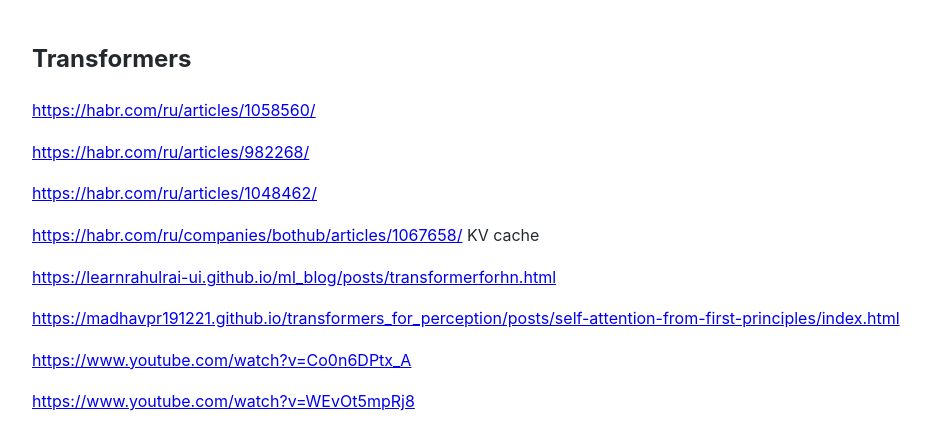
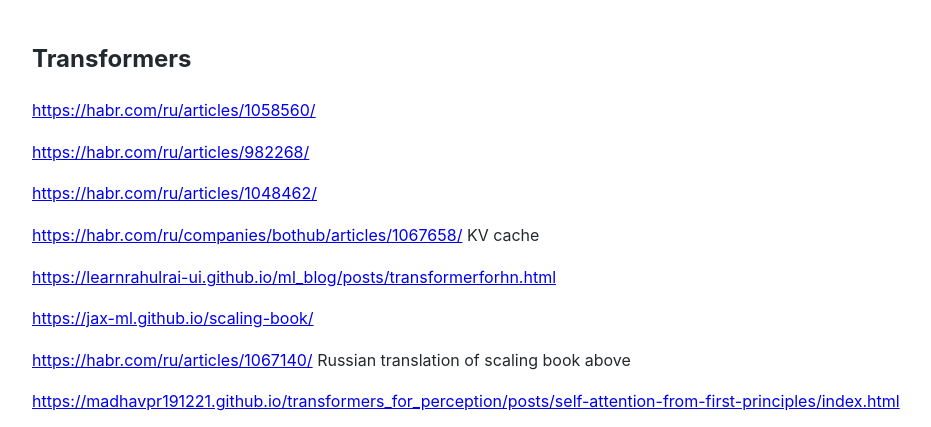
Before and after one commit to Michael-Lubinsky/michael-lubinsky.github.com, a Jekyll site: the page built from ml/transformer.md, in a window 1280 px wide and 900 px high, cut to the strip 0-427 px from the top of the window. Shown: the whole strip, without its empty margins (158-1089 px from the left). Built offline with Jekyll 4.4.1, drawn with Linux system fonts in a browser that asks for light colours; our own code applies the rules of GitHub Pages for plain Markdown files.

Commit message:
Update transformer.md with new resource links
Added links to additional resources and translations.

```diff
--- a/ml/transformer.md
+++ b/ml/transformer.md
@@ -9,6 +9,10 @@
 <https://habr.com/ru/companies/bothub/articles/1067658/> KV cache
 
 <https://learnrahulrai-ui.github.io/ml_blog/posts/transformerforhn.html>
+
+<https://jax-ml.github.io/scaling-book/>
+
+<https://habr.com/ru/articles/1067140/> Russian translation of scaling book above
 
 <https://madhavpr191221.github.io/transformers_for_perception/posts/self-attention-from-first-principles/index.html>
 
```
